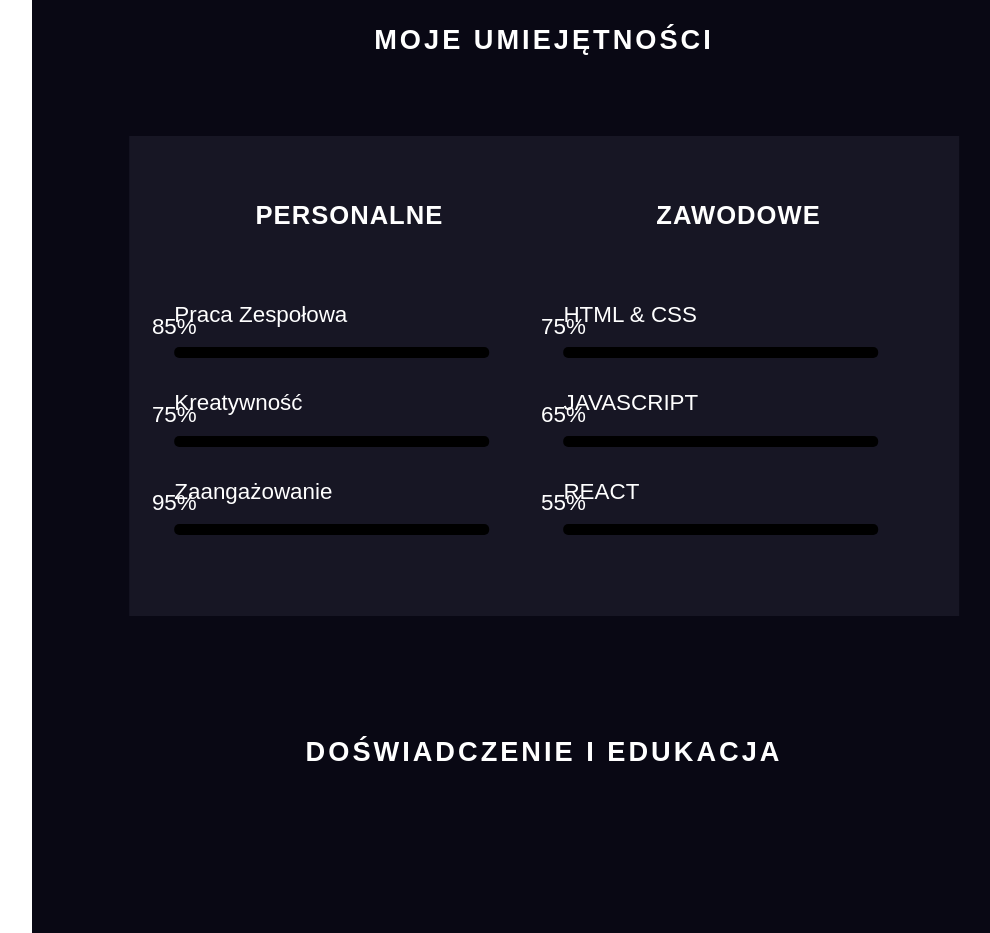
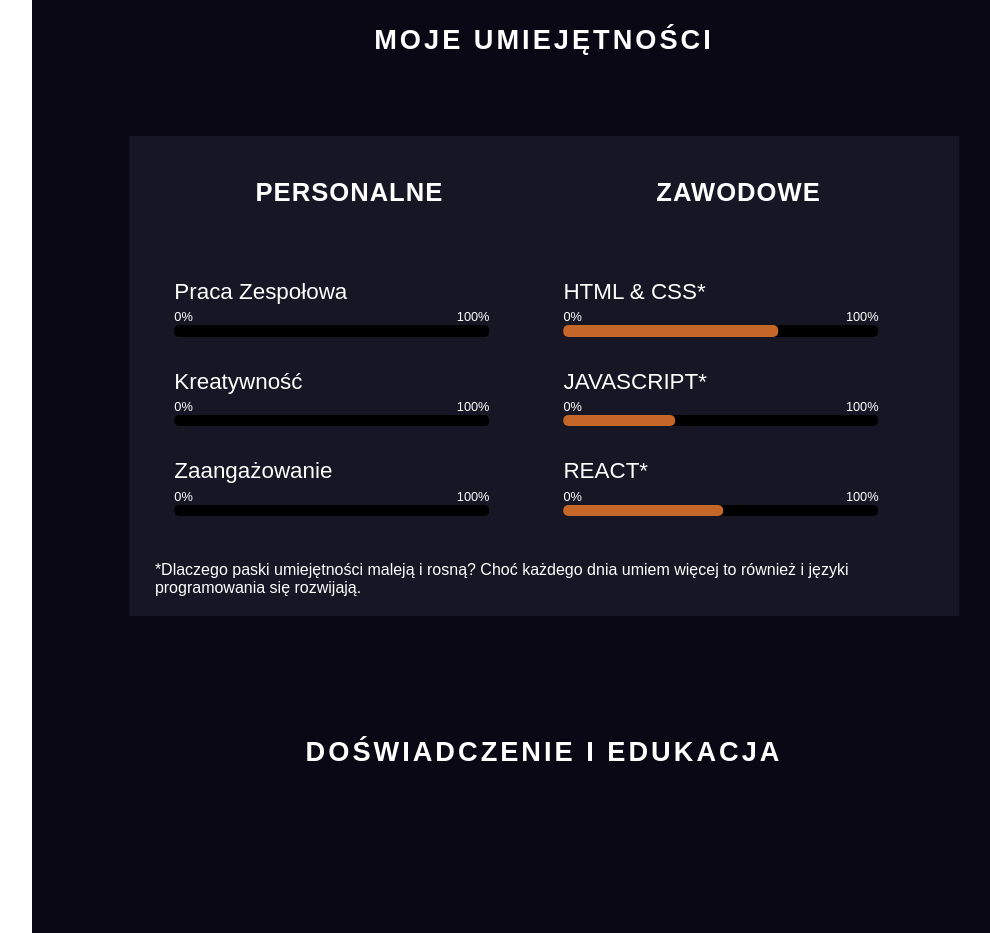
Before and after one commit to Dzarek/new-portfolio, a React (Create React App) app: page / in a window 1280 px wide. Shown: the part 2160-3093 px from the top of the page, without its empty margins (224-1214 px from the left). Built offline with nearby package versions, Linux system fonts and the light colour scheme; a web font is replaced by a local one.

Commit message:
skill bars

```diff
--- a/src/pages/About.js
+++ b/src/pages/About.js
@@ -18,7 +18,6 @@ const About = () => {
 
     return Math.abs(age_dt.getUTCFullYear() - 1970);
   }
-
   return (
     <Wrapper id="aboutMe" className="main-page">
       <div className="title">
@@ -80,57 +79,73 @@ const About = () => {
                 <p>Praca Zespołowa</p>
                 <div className="container">
                   <div data-aos="teamWork" className="skillItem teamWork">
-                    <p>85%</p>
+                    {/* <p>85%</p> */}
                   </div>
+                  <p>0%</p>
+                  <p>100%</p>
                 </div>
               </div>
               <div className="one-skill">
                 <p>Kreatywność</p>
                 <div className="container">
                   <div data-aos="creative" className="skillItem creative">
-                    <p>75%</p>
+                    {/* <p>75%</p> */}
                   </div>
+                  <p>0%</p>
+                  <p>100%</p>
                 </div>
               </div>
               <div className="one-skill">
                 <p>Zaangażowanie</p>
                 <div className="container">
                   <div data-aos="passion" className="skillItem passion">
-                    <p>95%</p>
+                    {/* <p>95%</p> */}
                   </div>
+                  <p>0%</p>
+                  <p>100%</p>
                 </div>
               </div>
             </section>
             <section className="professional-skills">
               <h5>Zawodowe</h5>
               <div className="one-skill">
-                <p>HTML & CSS</p>
+                <p>HTML & CSS*</p>
                 <div className="container">
                   <div
                     data-aos="htmlCssSkill"
                     className="skillItem htmlCssSkill"
                   >
-                    <p>75%</p>
+                    {/* <p>75%</p> */}
                   </div>
+                  <p>0%</p>
+                  <p>100%</p>
                 </div>
               </div>
               <div className="one-skill">
-                <p>JAVASCRIPT</p>
+                <p>JAVASCRIPT*</p>
                 <div className="container">
                   <div data-aos="jsSkill" className="skillItem jsSkill">
-                    <p>65%</p>
+                    {/* <p>65%</p> */}
                   </div>
+                  <p>0%</p>
+                  <p>100%</p>
                 </div>
               </div>
               <div className="one-skill">
-                <p>REACT</p>
+                <p>REACT*</p>
                 <div className="container">
                   <div data-aos="reactSkill" className="skillItem reactSkill">
-                    <p>55%</p>
+                    {/* <p>55%</p> */}
                   </div>
+                  <p>0%</p>
+                  <p>100%</p>
                 </div>
               </div>
             </section>
+            <p className="skillsInfoStar">
+              *Dlaczego paski umiejętności maleją i rosną? Choć każdego dnia
+              umiem więcej to również i języki programowania się rozwijają.
+            </p>
           </div>
         </div>
         <h4 className="subTitle">Doświadczenie i Edukacja</h4>
@@ -372,6 +387,7 @@ const Wrapper = styled.div`
         margin: 10vh auto;
         display: flex;
         justify-content: space-around;
+        flex-wrap: wrap;
         align-items: center;
         padding: 2vh 2vw;
         position: relative;
@@ -381,6 +397,9 @@ const Wrapper = styled.div`
           flex-direction: column;
           padding: 20px;
           height: auto;
+        }
+        .skillsInfoStar {
+          width: 100%;
         }
         section {
           width: 45%;
@@ -411,7 +430,7 @@ const Wrapper = styled.div`
             flex-direction: column;
             justify-content: center;
             p {
-              margin-bottom: 1.2rem;
+              margin-bottom: 1.3rem;
               font-size: 1.4rem;
             }
             .container {
@@ -419,21 +438,35 @@ const Wrapper = styled.div`
               background: #000;
               height: 0.7rem;
               border-radius: 5px;
+              position: relative;
               @media screen and (max-width: 800px) {
                 width: 100%;
               }
+              p:nth-of-type(1) {
+                position: absolute;
+                left: 0;
+                top: -150%;
+                font-size: 0.8rem;
+              }
+              p:nth-of-type(2) {
+                position: absolute;
+                right: 0;
+                top: -150%;
+                font-size: 0.8rem;
+              }
             }
+
             .skillItem {
               border-radius: 5px;
               height: 100%;
               color: white;
               position: relative;
-              p {
+              /* p {
                 position: absolute;
                 right: 0;
                 top: -300%;
                 transform: translateX(50%);
-              }
+              } */
             }
 
             [data-aos="teamWork"] {
@@ -457,7 +490,7 @@ const Wrapper = styled.div`
                 width: 95%;
               }
             }
-            [data-aos="htmlCssSkill"] {
+            /* [data-aos="htmlCssSkill"] {
               width: 0;
               transition-property: width;
               &.aos-animate {
@@ -476,6 +509,48 @@ const Wrapper = styled.div`
               transition-property: width;
               &.aos-animate {
                 width: 55%;
+              }
+            } */
+          }
+          .htmlCssSkill {
+            animation: htmlCssUpAndDown 5s linear infinite;
+            @keyframes htmlCssUpAndDown {
+              0% {
+                width: 85%;
+              }
+              80% {
+                width: 50%;
+              }
+              100% {
+                width: 85%;
+              }
+            }
+          }
+          .jsSkill {
+            animation: jsUpAndDown 5s linear infinite;
+            @keyframes jsUpAndDown {
+              0% {
+                width: 50%;
+              }
+              80% {
+                width: 20%;
+              }
+              100% {
+                width: 50%;
+              }
+            }
+          }
+          .reactSkill {
+            animation: reactUpAndDown 5s linear infinite;
+            @keyframes reactUpAndDown {
+              0% {
+                width: 70%;
+              }
+              80% {
+                width: 30%;
+              }
+              100% {
+                width: 70%;
               }
             }
           }
--- a/src/pagesEn/AboutEn.js
+++ b/src/pagesEn/AboutEn.js
@@ -82,57 +82,73 @@ const AboutEn = () => {
                 <p>Teamwork</p>
                 <div className="container">
                   <div data-aos="teamWork" className="skillItem teamWork">
-                    <p>85%</p>
+                    {/* <p>85%</p> */}
                   </div>
+                  <p>0%</p>
+                  <p>100%</p>
                 </div>
               </div>
               <div className="one-skill">
                 <p>Creativity</p>
                 <div className="container">
                   <div data-aos="creative" className="skillItem creative">
-                    <p>75%</p>
+                    {/* <p>75%</p> */}
                   </div>
+                  <p>0%</p>
+                  <p>100%</p>
                 </div>
               </div>
               <div className="one-skill">
                 <p>Self-motivation</p>
                 <div className="container">
                   <div data-aos="passion" className="skillItem passion">
-                    <p>95%</p>
+                    {/* <p>95%</p> */}
                   </div>
+                  <p>0%</p>
+                  <p>100%</p>
                 </div>
               </div>
             </section>
             <section className="professional-skills">
               <h5>Professional</h5>
               <div className="one-skill">
-                <p>HTML & CSS</p>
+                <p>HTML & CSS*</p>
                 <div className="container">
                   <div
                     data-aos="htmlCssSkill"
                     className="skillItem htmlCssSkill"
                   >
-                    <p>75%</p>
+                    {/* <p>75%</p> */}
                   </div>
+                  <p>0%</p>
+                  <p>100%</p>
                 </div>
               </div>
               <div className="one-skill">
-                <p>JAVASCRIPT</p>
+                <p>JAVASCRIPT*</p>
                 <div className="container">
                   <div data-aos="jsSkill" className="skillItem jsSkill">
-                    <p>65%</p>
+                    {/* <p>65%</p> */}
                   </div>
+                  <p>0%</p>
+                  <p>100%</p>
                 </div>
               </div>
               <div className="one-skill">
-                <p>REACT</p>
+                <p>REACT*</p>
                 <div className="container">
                   <div data-aos="reactSkill" className="skillItem reactSkill">
-                    <p>55%</p>
+                    {/* <p>55%</p> */}
                   </div>
+                  <p>0%</p>
+                  <p>100%</p>
                 </div>
               </div>
             </section>
+            <p className="skillsInfoStar">
+              *Why are skill bars getting smaller and bigger? Every day I know
+              more, but programming languages are also evolving.
+            </p>
           </div>
         </div>
         <h4 className="subTitle">Experience & Education</h4>
@@ -374,6 +390,7 @@ const Wrapper = styled.div`
         margin: 10vh auto;
         display: flex;
         justify-content: space-around;
+        flex-wrap: wrap;
         align-items: center;
         padding: 2vh 2vw;
         position: relative;
@@ -383,6 +400,9 @@ const Wrapper = styled.div`
           flex-direction: column;
           padding: 20px;
           height: auto;
+        }
+        .skillsInfoStar {
+          width: 100%;
         }
         section {
           width: 45%;
@@ -413,7 +433,7 @@ const Wrapper = styled.div`
             flex-direction: column;
             justify-content: center;
             p {
-              margin-bottom: 1.2rem;
+              margin-bottom: 1.3rem;
               font-size: 1.4rem;
             }
             .container {
@@ -424,18 +444,30 @@ const Wrapper = styled.div`
               @media screen and (max-width: 800px) {
                 width: 100%;
               }
+              p:nth-of-type(1) {
+                position: absolute;
+                left: 0;
+                top: -150%;
+                font-size: 0.8rem;
+              }
+              p:nth-of-type(2) {
+                position: absolute;
+                right: 0;
+                top: -150%;
+                font-size: 0.8rem;
+              }
             }
             .skillItem {
               border-radius: 5px;
               height: 100%;
               color: white;
               position: relative;
-              p {
+              /* p {
                 position: absolute;
                 right: 0;
                 top: -300%;
                 transform: translateX(50%);
-              }
+              } */
             }
 
             [data-aos="teamWork"] {
@@ -459,7 +491,7 @@ const Wrapper = styled.div`
                 width: 95%;
               }
             }
-            [data-aos="htmlCssSkill"] {
+            /* [data-aos="htmlCssSkill"] {
               width: 0;
               transition-property: width;
               &.aos-animate {
@@ -478,6 +510,48 @@ const Wrapper = styled.div`
               transition-property: width;
               &.aos-animate {
                 width: 55%;
+              }
+            } */
+          }
+          .htmlCssSkill {
+            animation: htmlCssUpAndDown 5s linear infinite;
+            @keyframes htmlCssUpAndDown {
+              0% {
+                width: 85%;
+              }
+              80% {
+                width: 50%;
+              }
+              100% {
+                width: 85%;
+              }
+            }
+          }
+          .jsSkill {
+            animation: jsUpAndDown 5s linear infinite;
+            @keyframes jsUpAndDown {
+              0% {
+                width: 50%;
+              }
+              80% {
+                width: 20%;
+              }
+              100% {
+                width: 50%;
+              }
+            }
+          }
+          .reactSkill {
+            animation: reactUpAndDown 5s linear infinite;
+            @keyframes reactUpAndDown {
+              0% {
+                width: 70%;
+              }
+              80% {
+                width: 30%;
+              }
+              100% {
+                width: 70%;
               }
             }
           }
```
